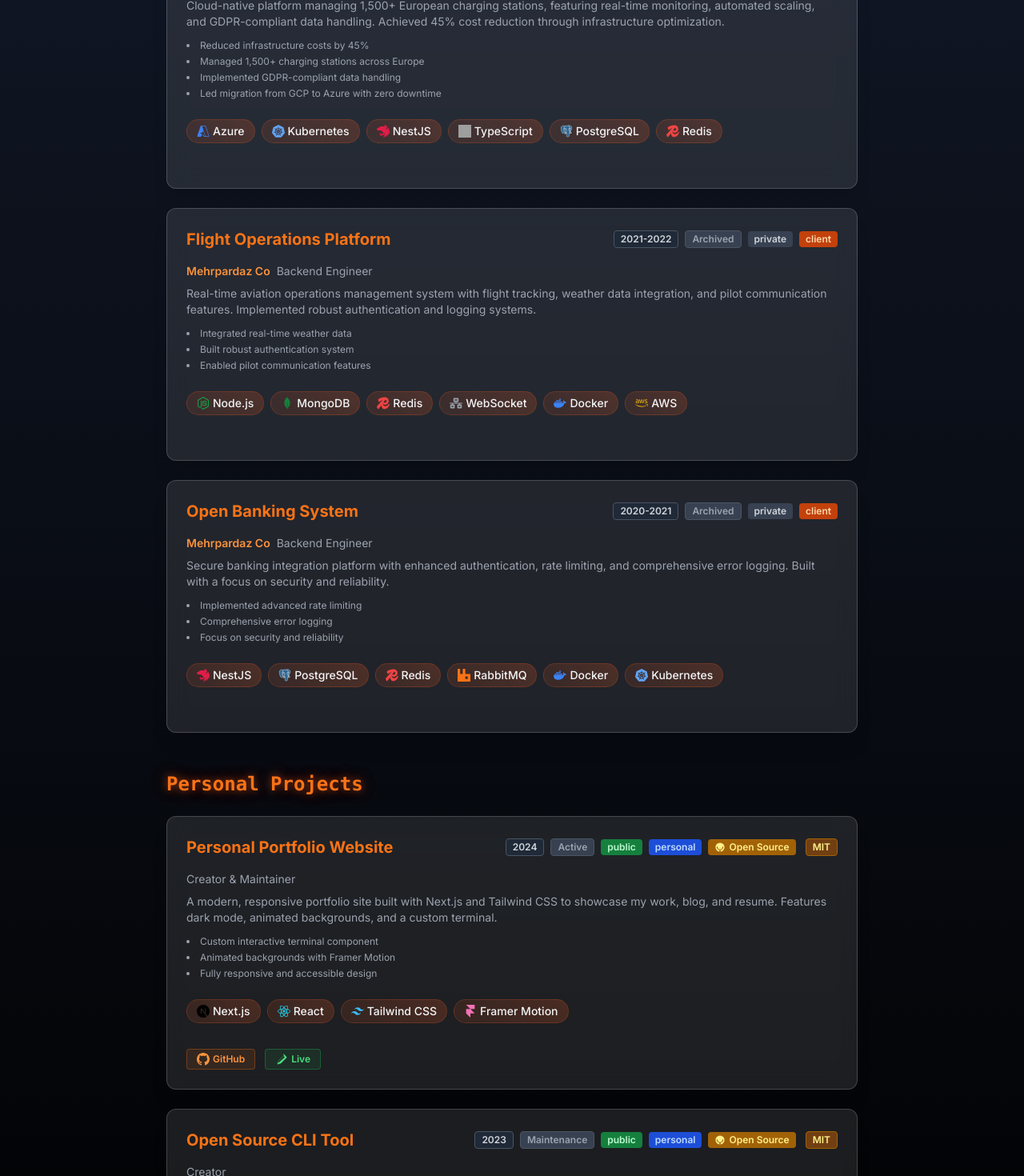
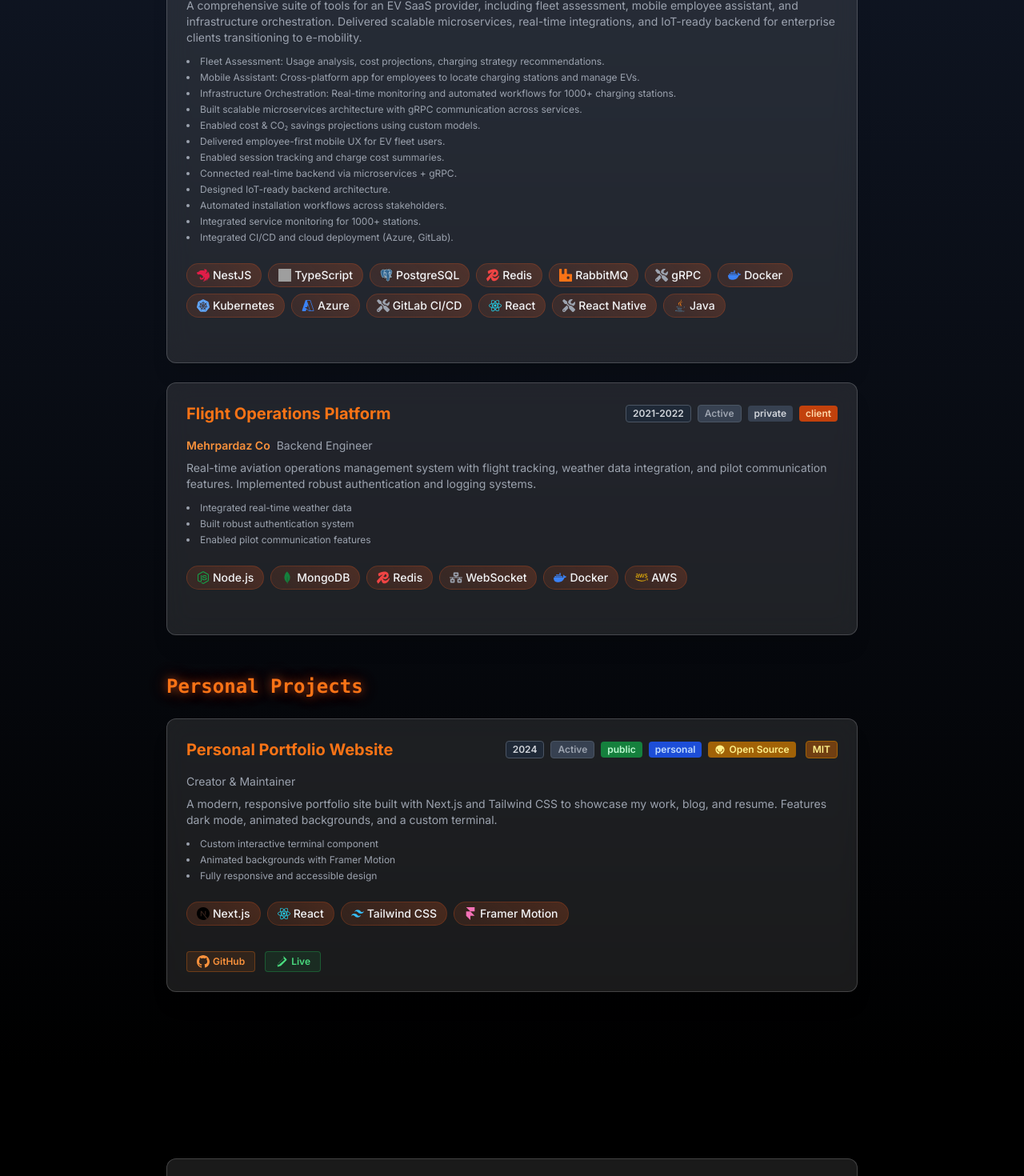
Before and after one commit to MRdevX/mrashidi.me, a Next.js app: page /projects in a window 1280 px wide. Shown: the part 340-1810 px from the top of the page at 80% size. Built offline with nearby package versions, Linux system fonts and the light colour scheme; grey boxes are pictures that could not be loaded.

Commit message:
refactor: update project details in projects.ts, including renaming and enhancing descriptions; improve tech icon rendering in ProjectCard component

```diff
--- a/src/components/projects/ProjectCard.tsx
+++ b/src/components/projects/ProjectCard.tsx
@@ -62,9 +62,17 @@ export default function ProjectCard({ project }: ProjectCardProps) {
         )}
       </div>
       <div className="flex flex-wrap gap-2 mt-2">
-        {project.stack.map((tech, i) => {
-          const iconKey = project.stackIcons && project.stackIcons[i];
-          const techIcon = iconKey ? getTechIcon(iconKey) : null;
+        {project.stack.map((tech) => {
+          let iconKey = tech
+            .toLowerCase()
+            .replace(/\s*\(.*\)/, "")
+            .replace(/\./g, "")
+            .replace(/\s+/g, "")
+            .replace(/\+/, "p")
+            .replace(/#/, "sharp");
+          if (iconKey.includes("azure")) iconKey = "azure";
+          if (iconKey === "aws") iconKey = "aws";
+          const techIcon = getTechIcon(iconKey);
           return (
             <span key={tech} className="tech-badge bg-gray-800/60 border border-orange-500/20 text-xs flex items-center">
               {techIcon && <techIcon.Icon className={`w-4 h-4 mr-1 inline-block ${techIcon.colorClass}`} />}
--- a/src/data/projects.ts
+++ b/src/data/projects.ts
@@ -6,7 +6,6 @@ export interface Project {
   description: string;
   highlights?: string[];
   stack: string[];
-  stackIcons?: string[];
   githubUrl?: string;
   liveUrl?: string;
   caseStudyUrl?: string;
@@ -25,26 +24,47 @@ export interface Project {
 
 export const projects: Project[] = [
   {
-    title: "E-Mobility Services Platform",
+    title: "EV Fleet Management Platform Suite",
     description:
-      "Cloud-native platform managing 1,500+ European charging stations, featuring real-time monitoring, automated scaling, and GDPR-compliant data handling. Achieved 45% cost reduction through infrastructure optimization.",
+      "A comprehensive suite of tools for an EV SaaS provider, including fleet assessment, mobile employee assistant, and infrastructure orchestration. Delivered scalable microservices, real-time integrations, and IoT-ready backend for enterprise clients transitioning to e-mobility.",
     highlights: [
-      "Reduced infrastructure costs by 45%",
-      "Managed 1,500+ charging stations across Europe",
-      "Implemented GDPR-compliant data handling",
-      "Led migration from GCP to Azure with zero downtime",
+      "Fleet Assessment: Usage analysis, cost projections, charging strategy recommendations.",
+      "Mobile Assistant: Cross-platform app for employees to locate charging stations and manage EVs.",
+      "Infrastructure Orchestration: Real-time monitoring and automated workflows for 1000+ charging stations.",
+      "Built scalable microservices architecture with gRPC communication across services.",
+      "Enabled cost & CO₂ savings projections using custom models.",
+      "Delivered employee-first mobile UX for EV fleet users.",
+      "Enabled session tracking and charge cost summaries.",
+      "Connected real-time backend via microservices + gRPC.",
+      "Designed IoT-ready backend architecture.",
+      "Automated installation workflows across stakeholders.",
+      "Integrated service monitoring for 1000+ stations.",
+      "Integrated CI/CD and cloud deployment (Azure, GitLab).",
     ],
-    stack: ["Azure", "Kubernetes", "NestJS", "TypeScript", "PostgreSQL", "Redis"],
-    stackIcons: ["azure", "kubernetes", "nestjs", "typescript", "postgresql", "redis"],
+    stack: [
+      "NestJS",
+      "TypeScript",
+      "PostgreSQL",
+      "Redis",
+      "RabbitMQ",
+      "gRPC",
+      "Docker",
+      "Kubernetes",
+      "Azure",
+      "GitLab CI/CD",
+      "React",
+      "React Native",
+      "Java",
+    ],
     githubUrl: undefined,
     liveUrl: undefined,
     visibility: "private",
     type: "client",
     openSource: false,
-    year: "2022-2023",
-    role: "Lead Backend Engineer",
+    year: "2021–2025",
+    role: "Senior Backend Engineer",
     status: "active",
-    clientName: "Fakir Technology Consultants GmbH",
+    clientName: "Confidential (EV SaaS Provider)",
   },
   {
     title: "Personal Portfolio Website",
@@ -56,7 +76,6 @@ export const projects: Project[] = [
       "Fully responsive and accessible design",
     ],
     stack: ["Next.js", "React", "Tailwind CSS", "Framer Motion"],
-    stackIcons: ["nextjs", "react", "tailwindcss", "framermotion"],
     githubUrl: "https://github.com/mrdevx/mrashidi.me",
     liveUrl: "https://mrashidi.me",
     visibility: "public",
@@ -68,23 +87,6 @@ export const projects: Project[] = [
     status: "active",
   },
   {
-    title: "Open Source CLI Tool",
-    description:
-      "A cross-platform command-line tool for automating repetitive development tasks. Includes plugin support and a beautiful interactive UI.",
-    highlights: ["Plugin-based architecture", "Interactive UI with Inquirer.js", "Cross-platform support"],
-    stack: ["Node.js", "TypeScript", "Inquirer.js"],
-    stackIcons: ["nodejs", "typescript", "inquirerjs"],
-    githubUrl: "https://github.com/mrdevx/dev-cli-tool",
-    liveUrl: undefined,
-    visibility: "public",
-    type: "personal",
-    openSource: true,
-    license: "MIT",
-    year: "2023",
-    role: "Creator",
-    status: "maintenance",
-  },
-  {
     title: "Flight Operations Platform",
     description:
       "Real-time aviation operations management system with flight tracking, weather data integration, and pilot communication features. Implemented robust authentication and logging systems.",
@@ -94,7 +96,6 @@ export const projects: Project[] = [
       "Enabled pilot communication features",
     ],
     stack: ["Node.js", "MongoDB", "Redis", "WebSocket", "Docker", "AWS"],
-    stackIcons: ["nodejs", "mongodb", "redis", "websocket", "docker", "aws"],
     githubUrl: undefined,
     liveUrl: undefined,
     visibility: "private",
@@ -102,24 +103,7 @@ export const projects: Project[] = [
     openSource: false,
     year: "2021-2022",
     role: "Backend Engineer",
-    status: "archived",
-    clientName: "Mehrpardaz Co",
-  },
-  {
-    title: "Open Banking System",
-    description:
-      "Secure banking integration platform with enhanced authentication, rate limiting, and comprehensive error logging. Built with a focus on security and reliability.",
-    highlights: ["Implemented advanced rate limiting", "Comprehensive error logging", "Focus on security and reliability"],
-    stack: ["NestJS", "PostgreSQL", "Redis", "RabbitMQ", "Docker", "Kubernetes"],
-    stackIcons: ["nestjs", "postgresql", "redis", "rabbitmq", "docker", "kubernetes"],
-    githubUrl: undefined,
-    liveUrl: undefined,
-    visibility: "private",
-    type: "client",
-    openSource: false,
-    year: "2020-2021",
-    role: "Backend Engineer",
-    status: "archived",
+    status: "active",
     clientName: "Mehrpardaz Co",
   },
 ];
```
Also changed, not shown: public/sw.js, 1 other file (tests, documents, lock files or other folders).
